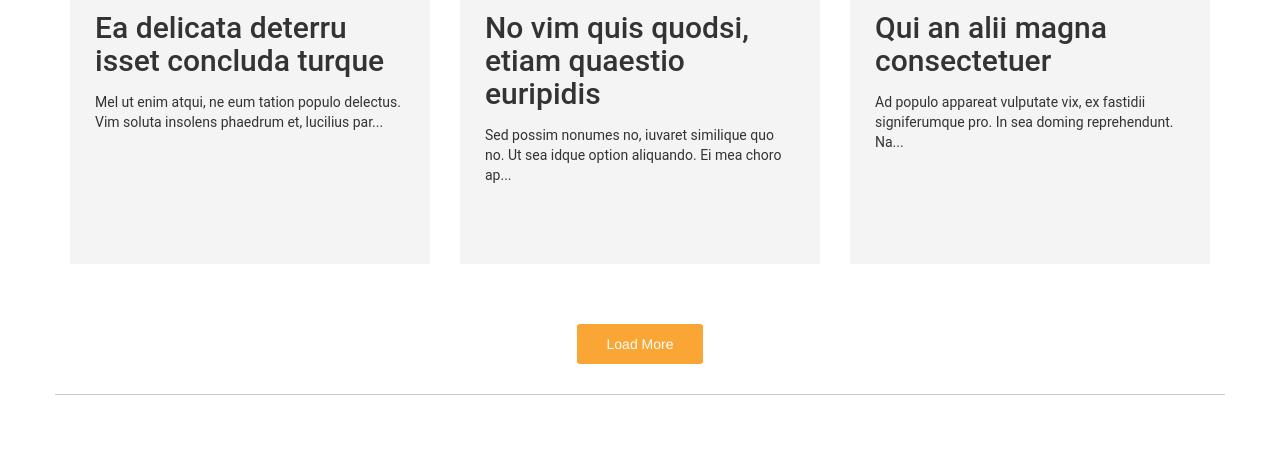
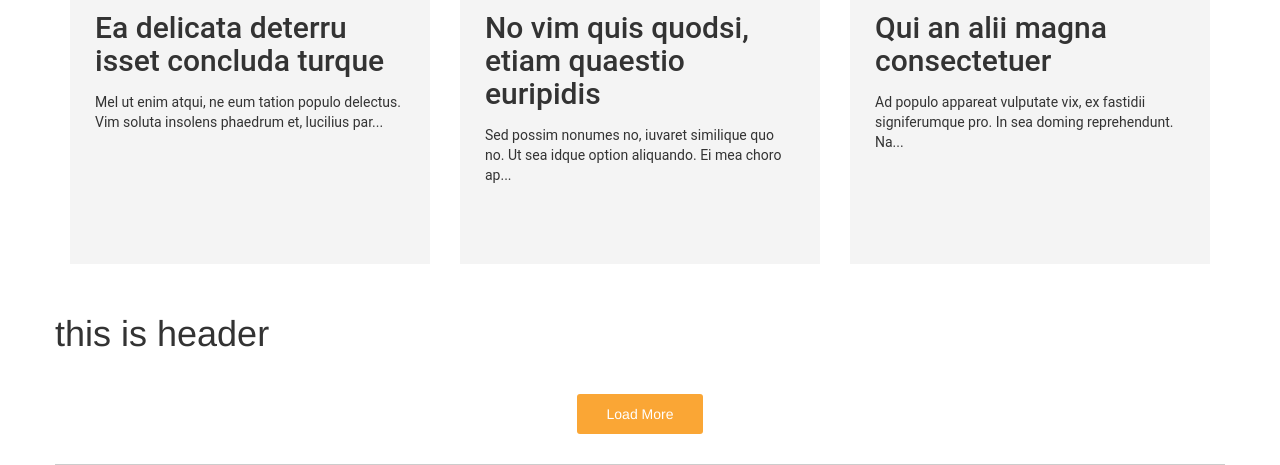
Before and after one commit to Sagor49/jquery, a plain HTML site: page index.html in a window 1280 px wide. Shown: the part 1411-1876 px from the top of the page. Before the commit the page ends 1806 px from the top, so only its background shows below. Drawn offline with nearby package versions, Linux system fonts and the light colour scheme.

Commit message:
paragrap text add

```diff
--- a/index.html
+++ b/index.html
@@ -104,6 +104,10 @@
                 </div>
             </div>
 
+			<div>
+			<h1>this is header </h1>
+			</div>
+
             <!-- button -->
             <div id="loadMore" >
                 <a href="#">Load More</a>
```
